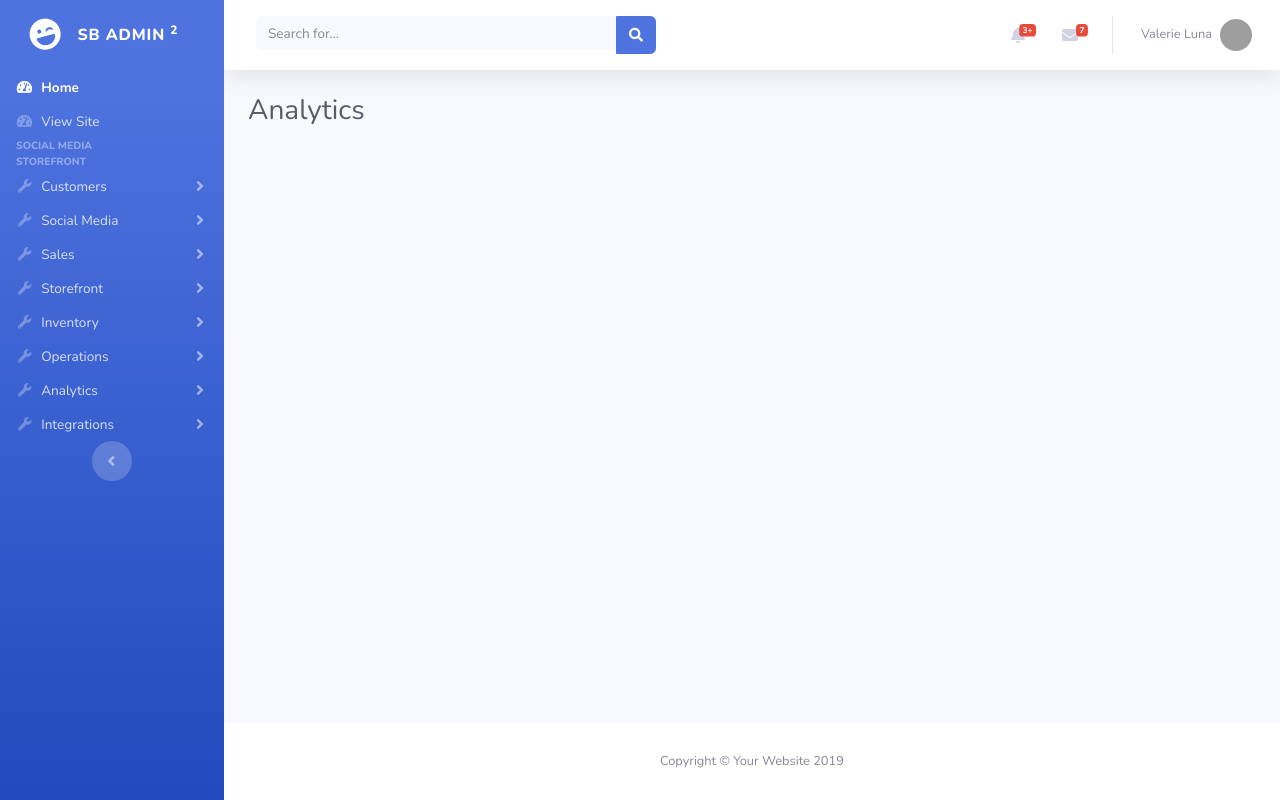
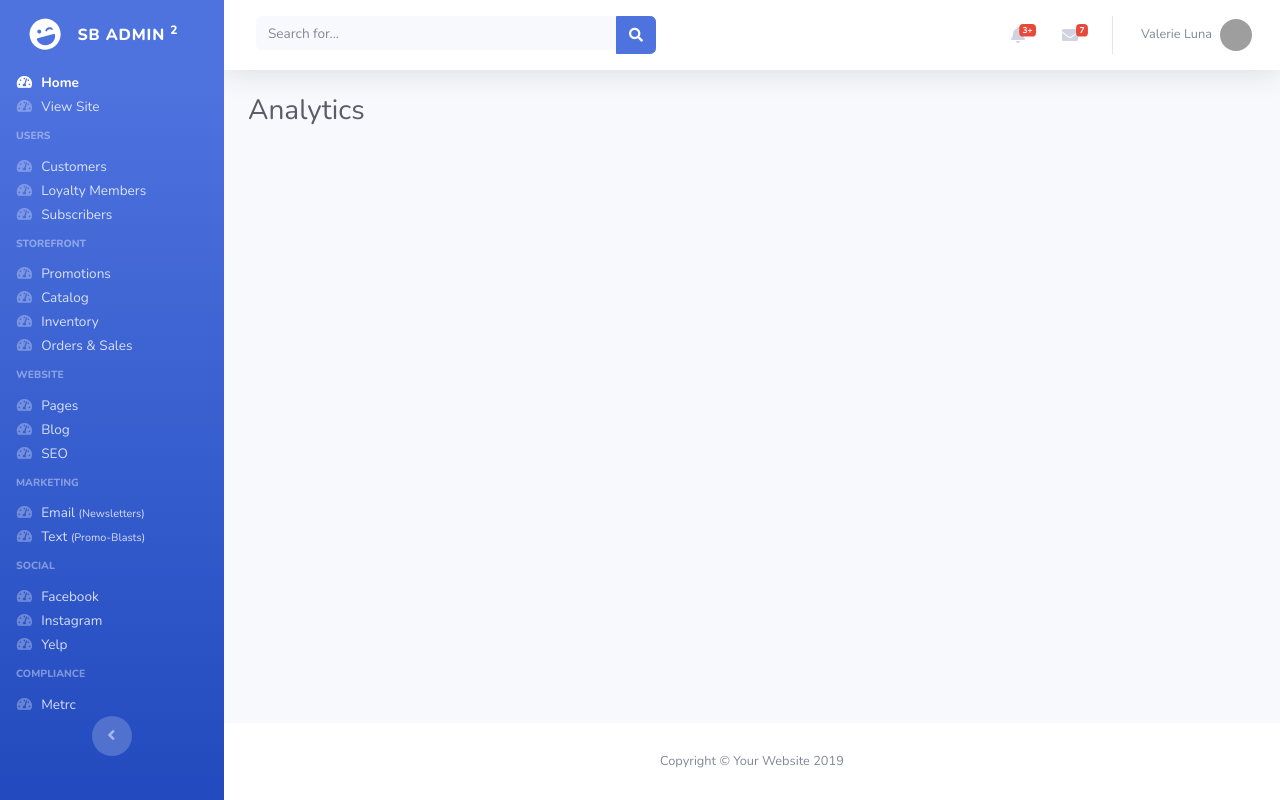
Before and after one commit to rowsheet/highbrid_dashboard, a Flask app: page /analytics in a window 1280 px wide. Run offline with Flask 2, Linux system fonts and the light colour scheme; some libraries are stand-ins or nearby versions; grey boxes are pictures that could not be loaded.

Commit message:
Sidebar.

```diff
--- a/app/templates/components/sidebar.html
+++ b/app/templates/components/sidebar.html
@@ -1,7 +1,11 @@
 <style>
 a.nav-link {
-    padding-top: 5px !important;
-    padding-bottom: 5px !important;
+    padding-top: 0px !important;
+    padding-bottom: 0px !important;
+}
+.sidebar-heading {
+    margin-top: 10px;
+    margin-bottom: 10px;
 }
 </style>
 <!-- Sidebar - Brand -->
@@ -23,141 +27,166 @@ a.nav-link {
 <li class="nav-item">
     <a class="nav-link" href="/">
         <i class="fas fa-fw fa-tachometer-alt"></i>
-        <span>
-        View Site
-        </span>
+        <span>View Site</span>
     </a>
 </li>
 
 <!-- Heading -->
 <div class="sidebar-heading">
-    Social Media
+    Users
 </div>
+
+<!-- Nav Item - Dashboard -->
+<li class="nav-item">
+    <a class="nav-link" href="/">
+        <i class="fas fa-fw fa-tachometer-alt"></i>
+        <span>Customers</span>
+    </a>
+</li>
+
+<!-- Nav Item - Dashboard -->
+<li class="nav-item">
+    <a class="nav-link" href="/">
+        <i class="fas fa-fw fa-tachometer-alt"></i>
+        <span>Loyalty Members</span>
+    </a>
+</li>
+
+<!-- Nav Item - Dashboard -->
+<li class="nav-item">
+    <a class="nav-link" href="/">
+        <i class="fas fa-fw fa-tachometer-alt"></i>
+        <span>Subscribers</span>
+    </a>
+</li>
 
 <!-- Heading -->
 <div class="sidebar-heading">
     Storefront
 </div>
 
+<!-- Nav Item - Dashboard -->
 <li class="nav-item">
-    <a class="nav-link collapsed" href="#"
-        data-toggle="collapse"
-        data-target="#collapseCustomers" aria-expanded="true"
-        aria-controls="collapseCustomers">
-        <i class="fas fa-fw fa-wrench"></i>
-        <span>Customers</span>
+    <a class="nav-link" href="/">
+        <i class="fas fa-fw fa-tachometer-alt"></i>
+        <span>Promotions</span>
     </a>
-    <div id="collapseCustomers" class="collapse" aria-labelledby="headingUtilities" data-parent="#accordionSidebar">
-        <div class="bg-white py-2 collapse-inner rounded">
-            <a class="collapse-item" href="/customers">Overview</a>
-            <a class="collapse-item" href="/customers/subscribers">Subscribers</a>
-            <a class="collapse-item" href="/customers/loyalty-members">Loyalty Members</a>
-        </div>
-    </div>
 </li>
+
+<!-- Nav Item - Dashboard -->
 <li class="nav-item">
-    <a class="nav-link collapsed" href="#"
-        data-toggle="collapse"
-        data-target="#collapseSocialMedia" aria-expanded="true"
-        aria-controls="collapseSocialMedia">
-        <i class="fas fa-fw fa-wrench"></i>
-        <span>Social Media</span>
+    <a class="nav-link" href="/">
+        <i class="fas fa-fw fa-tachometer-alt"></i>
+        <span>Catalog</span>
     </a>
-    <div id="collapseSocialMedia" class="collapse" aria-labelledby="headingUtilities" data-parent="#accordionSidebar">
-        <div class="bg-white py-2 collapse-inner rounded">
-            <a class="collapse-item" href="/social-media">Overview</a>
-            <a class="collapse-item" href="/social-media/facebook">Facebook</a>
-            <a class="collapse-item" href="/social-media/instagram">Instagram</a>
-            <a class="collapse-item" href="/social-media/twitter">Twitter</a>
-            <a class="collapse-item" href="/social-media/linkedin">LinkedIn</a>
-            <a class="collapse-item" href="/social-media/google">Google</a>
-            <a class="collapse-item" href="/social-media/yelp">Yelp</a>
-        </div>
-    </div>
 </li>
+
+<!-- Nav Item - Dashboard -->
 <li class="nav-item">
-    <a class="nav-link collapsed" href="#"
-        data-toggle="collapse"
-        data-target="#collapseSales" aria-expanded="true"
-        aria-controls="collapseSales">
-        <i class="fas fa-fw fa-wrench"></i>
-        <span>Sales</span>
-    </a>
-    <div id="collapseSales" class="collapse" aria-labelledby="headingUtilities" data-parent="#accordionSidebar">
-        <div class="bg-white py-2 collapse-inner rounded">
-            <a class="collapse-item" href="/sales">Overview</a>
-        </div>
-    </div>
-</li>
-<li class="nav-item">
-    <a class="nav-link collapsed" href="#"
-        data-toggle="collapse"
-        data-target="#collapseStorefront" aria-expanded="true"
-        aria-controls="collapseStorefront">
-        <i class="fas fa-fw fa-wrench"></i>
-        <span>Storefront</span>
-    </a>
-    <div id="collapseStorefront" class="collapse" aria-labelledby="headingUtilities" data-parent="#accordionSidebar">
-        <div class="bg-white py-2 collapse-inner rounded">
-            <a class="collapse-item" href="/storefront">Overview</a>
-        </div>
-    </div>
-</li>
-<li class="nav-item">
-    <a class="nav-link collapsed" href="#"
-        data-toggle="collapse"
-        data-target="#collapseInventory" aria-expanded="true"
-        aria-controls="collapseInventory">
-        <i class="fas fa-fw fa-wrench"></i>
+    <a class="nav-link" href="/">
+        <i class="fas fa-fw fa-tachometer-alt"></i>
         <span>Inventory</span>
     </a>
-    <div id="collapseInventory" class="collapse" aria-labelledby="headingUtilities" data-parent="#accordionSidebar">
-        <div class="bg-white py-2 collapse-inner rounded">
-            <a class="collapse-item" href="/inventory">Inventory</a>
-        </div>
-    </div>
 </li>
+
+<!-- Nav Item - Dashboard -->
 <li class="nav-item">
-    <a class="nav-link collapsed" href="#"
-        data-toggle="collapse"
-        data-target="#collapseOperations" aria-expanded="true"
-        aria-controls="collapseOperations">
-        <i class="fas fa-fw fa-wrench"></i>
-        <span>Operations</span>
+    <a class="nav-link" href="/">
+        <i class="fas fa-fw fa-tachometer-alt"></i>
+        <span>Orders & Sales</span>
     </a>
-    <div id="collapseOperations" class="collapse" aria-labelledby="headingUtilities" data-parent="#accordionSidebar">
-        <div class="bg-white py-2 collapse-inner rounded">
-            <a class="collapse-item" href="/operations">Operations</a>
-        </div>
-    </div>
 </li>
+
+<!-- Heading -->
+<div class="sidebar-heading">
+    Website
+</div>
+
+<!-- Nav Item - Dashboard -->
 <li class="nav-item">
-    <a class="nav-link collapsed" href="#"
-        data-toggle="collapse"
-        data-target="#collapseAnalytics" aria-expanded="true"
-        aria-controls="collapseAnalytics">
-        <i class="fas fa-fw fa-wrench"></i>
-        <span>Analytics</span>
+    <a class="nav-link" href="/">
+        <i class="fas fa-fw fa-tachometer-alt"></i>
+        <span>Pages</span>
     </a>
-    <div id="collapseAnalytics" class="collapse" aria-labelledby="headingUtilities" data-parent="#accordionSidebar">
-        <div class="bg-white py-2 collapse-inner rounded">
-            <a class="collapse-item" href="/analytics">Analytics</a>
-        </div>
-    </div>
 </li>
+
+<!-- Nav Item - Dashboard -->
 <li class="nav-item">
-    <a class="nav-link collapsed" href="#"
-        data-toggle="collapse"
-        data-target="#collapseIntegrations" aria-expanded="true"
-        aria-controls="collapseIntegrations">
-        <i class="fas fa-fw fa-wrench"></i>
-        <span>Integrations</span>
+    <a class="nav-link" href="/">
+        <i class="fas fa-fw fa-tachometer-alt"></i>
+        <span>Blog</span>
     </a>
-    <div id="collapseIntegrations" class="collapse" aria-labelledby="headingUtilities" data-parent="#accordionSidebar">
-        <div class="bg-white py-2 collapse-inner rounded">
-            <a class="collapse-item" href="/integrations">Integrations</a>
-        </div>
-    </div>
+</li>
+
+<!-- Nav Item - Dashboard -->
+<li class="nav-item">
+    <a class="nav-link" href="/">
+        <i class="fas fa-fw fa-tachometer-alt"></i>
+        <span>SEO</span>
+    </a>
+</li>
+
+<!-- Heading -->
+<div class="sidebar-heading">
+    Marketing
+</div>
+
+<!-- Nav Item - Dashboard -->
+<li class="nav-item">
+    <a class="nav-link" href="/">
+        <i class="fas fa-fw fa-tachometer-alt"></i>
+        <span>Email <small>(Newsletters)</small></span>
+    </a>
+</li>
+
+<!-- Nav Item - Dashboard -->
+<li class="nav-item">
+    <a class="nav-link" href="/">
+        <i class="fas fa-fw fa-tachometer-alt"></i>
+        <span>Text <small>(Promo-Blasts)</small></span>
+    </a>
+</li>
+
+<!-- Heading -->
+<div class="sidebar-heading">
+    Social
+</div>
+
+<!-- Nav Item - Dashboard -->
+<li class="nav-item">
+    <a class="nav-link" href="/">
+        <i class="fas fa-fw fa-tachometer-alt"></i>
+        <span>Facebook</span>
+    </a>
+</li>
+
+<!-- Nav Item - Dashboard -->
+<li class="nav-item">
+    <a class="nav-link" href="/">
+        <i class="fas fa-fw fa-tachometer-alt"></i>
+        <span>Instagram</span>
+    </a>
+</li>
+
+<!-- Nav Item - Dashboard -->
+<li class="nav-item">
+    <a class="nav-link" href="/">
+        <i class="fas fa-fw fa-tachometer-alt"></i>
+        <span>Yelp</span>
+    </a>
+</li>
+
+<!-- Heading -->
+<div class="sidebar-heading">
+    Compliance
+</div>
+
+<!-- Nav Item - Dashboard -->
+<li class="nav-item">
+    <a class="nav-link" href="/">
+        <i class="fas fa-fw fa-tachometer-alt"></i>
+        <span>Metrc</span>
+    </a>
 </li>
 
 <!-- Sidebar Toggler (Sidebar) -->
```
